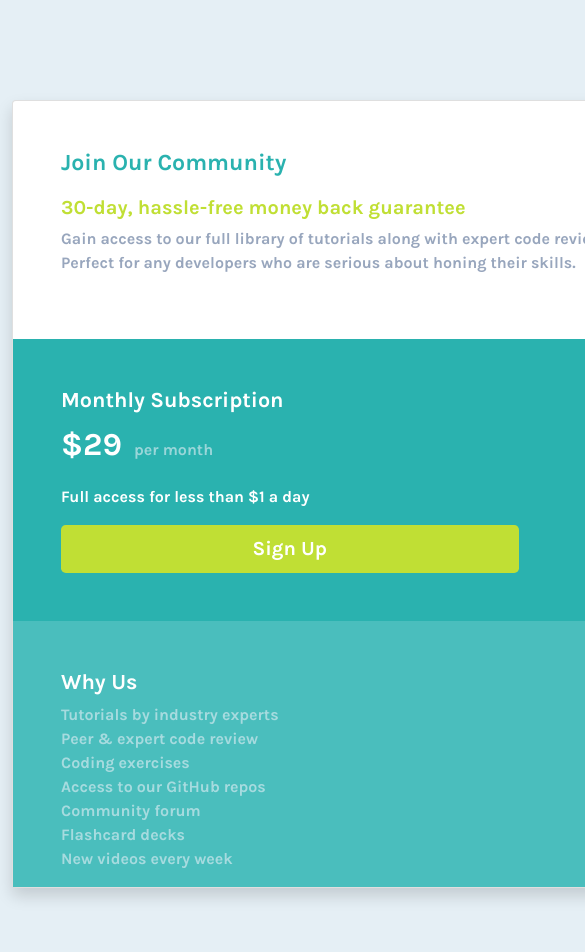
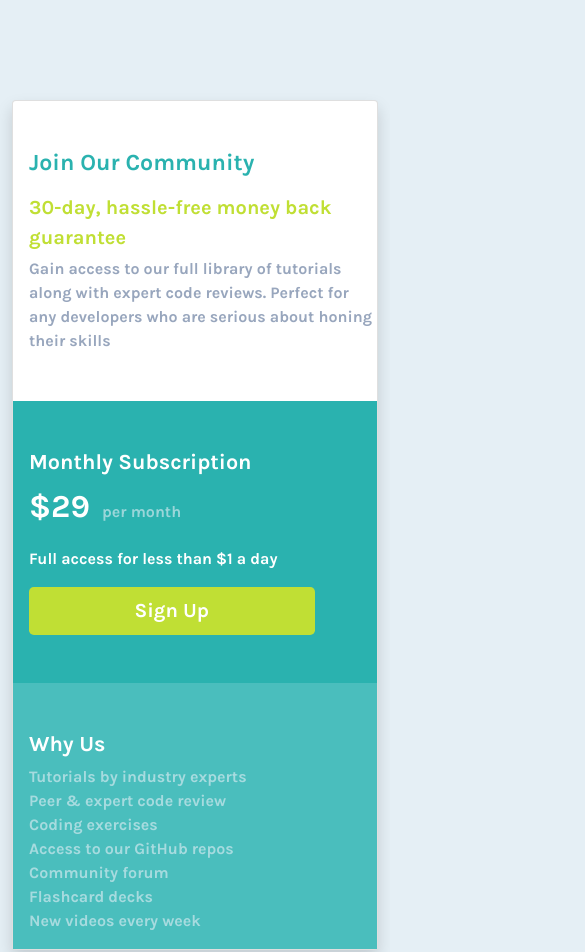
Before and after one commit to adrvnc/single-price-grid-component, a plain HTML site: page index.html in a window 390 px wide. Shown: the top 952 px of the page, 585 px wide, since content can reach past the window. Drawn offline with nearby package versions, Linux system fonts and the light colour scheme.

Commit message:
responsive design

```diff
--- a/css/style.css
+++ b/css/style.css
@@ -25,14 +25,15 @@ h3 {
 	 color: hsl(218, 22%, 67%);
 }
 
-.custom {
-	width: 75% !important;
+.custom-btn {
+	width: 85% !important;
 	background: hsl(71, 73%, 54%) !important;
 	color: #fff !important;
+	transition: all .2s ease-in-out !important;
 }
 
-.custom:hover {
-	background: #a6d608 !important;
+.custom-btn:hover {
+	transform: scale(1.05) !important;
 }
 
 #column1 {
@@ -43,7 +44,7 @@ h3 {
 	 background-color: #4abebd;
 }
 
-.bigger {
+.bigger-number {
 	font-size: 2em;
 	color: #fff;
 }
--- a/index.html
+++ b/index.html
@@ -10,22 +10,21 @@
 <body>
 
 	<div class="container">
-		<div class="card shadow rounded">
-			<div class="ms-5">
+		<div class="card shadow rounded mw-100">
+			<div class="ms-3">
 				<h3 class="pt-5 fw-bolder">Join Our Community</h3>
 				<p class="lead mt-3 mb-1 fw-bold" id="subtitle">30-day, hassle-free money back guarantee</p>
-		      	<p class="call-to-action fw-bold mb-0">Gain access to our full library of tutorials along with expert code reviews.</p>
-		      	<p class="call-to-action fw-bold pb-5">Perfect for any developers who are serious about honing their skills.</p>
+		      	<p class="call-to-action fw-bold mb-0 pb-5">Gain access to our full library of tutorials along with expert code reviews. Perfect for any developers who are serious about honing their skills</p>
 		    </div>
 		    <div class="container">
 		    	<div class="row">
-		    		<div class="col-md-6 pt-5 ps-5" id="column1">
+		    		<div class="col-md-6 pt-5 ps-3" id="column1">
 		    			<h4 class="text-white">Monthly Subscription</h4>
-		    			<p><span class="bigger">&dollar;29</span> &nbsp; <span class="price">per month</span></p>
+		    			<p><span class="bigger-number">&dollar;29</span> &nbsp; <span class="price">per month</span></p>
 		    			<p class="text-white">Full access for less than &dollar;1 a day</p>
-		    			<button type="button" class="btn btn-lg custom mb-5">Sign Up</button>
-		    		</div> <!-- column 1 div -->
-		    		<div class="col-md-6 pt-5 ps-5 text-white" id="column2">
+		    			<button type="button" class="btn btn-lg custom-btn mb-5">Sign Up</button>
+		    		</div>
+		    		<div class="col-md-6 pt-5 ps-3 text-white" id="column2">
 		    			<h4>Why Us</h4>
 		    			<ul class="list-unstyled custom-list">
 		    				<li>Tutorials by industry experts</li>
```
